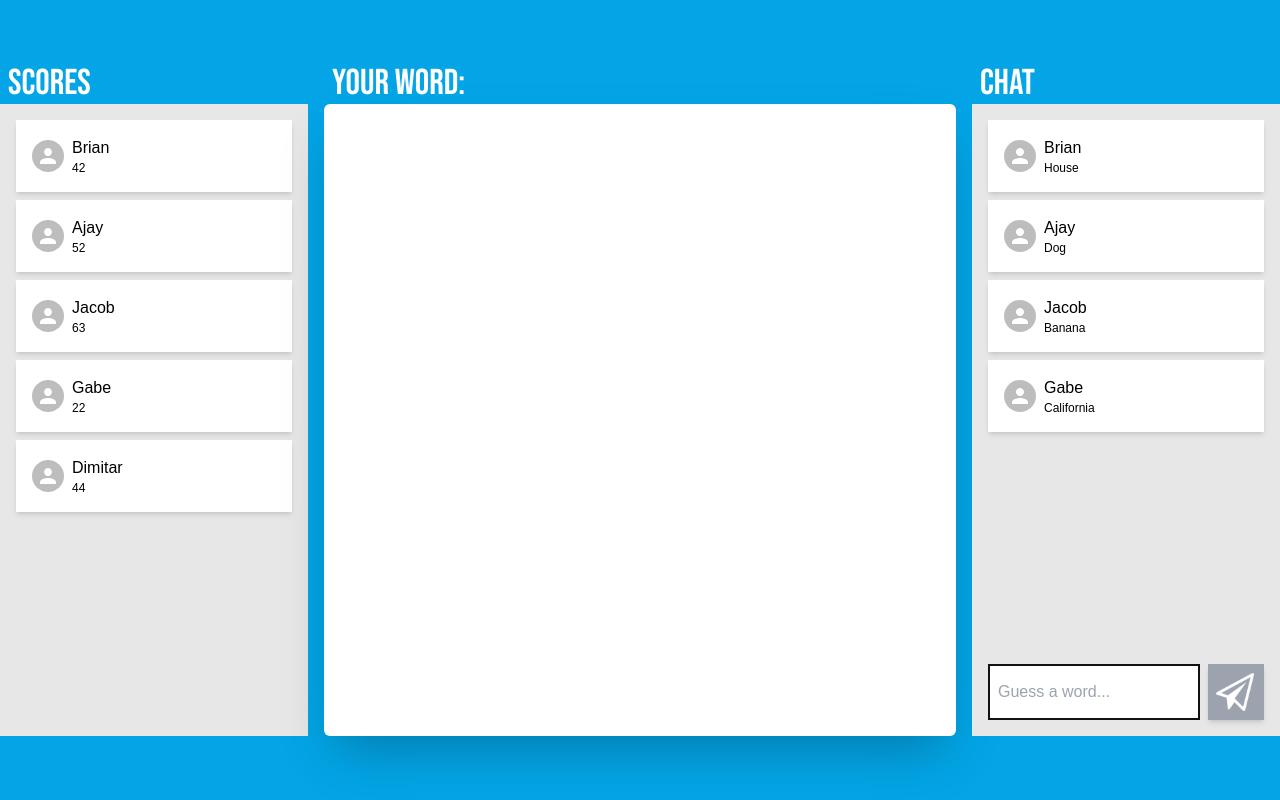
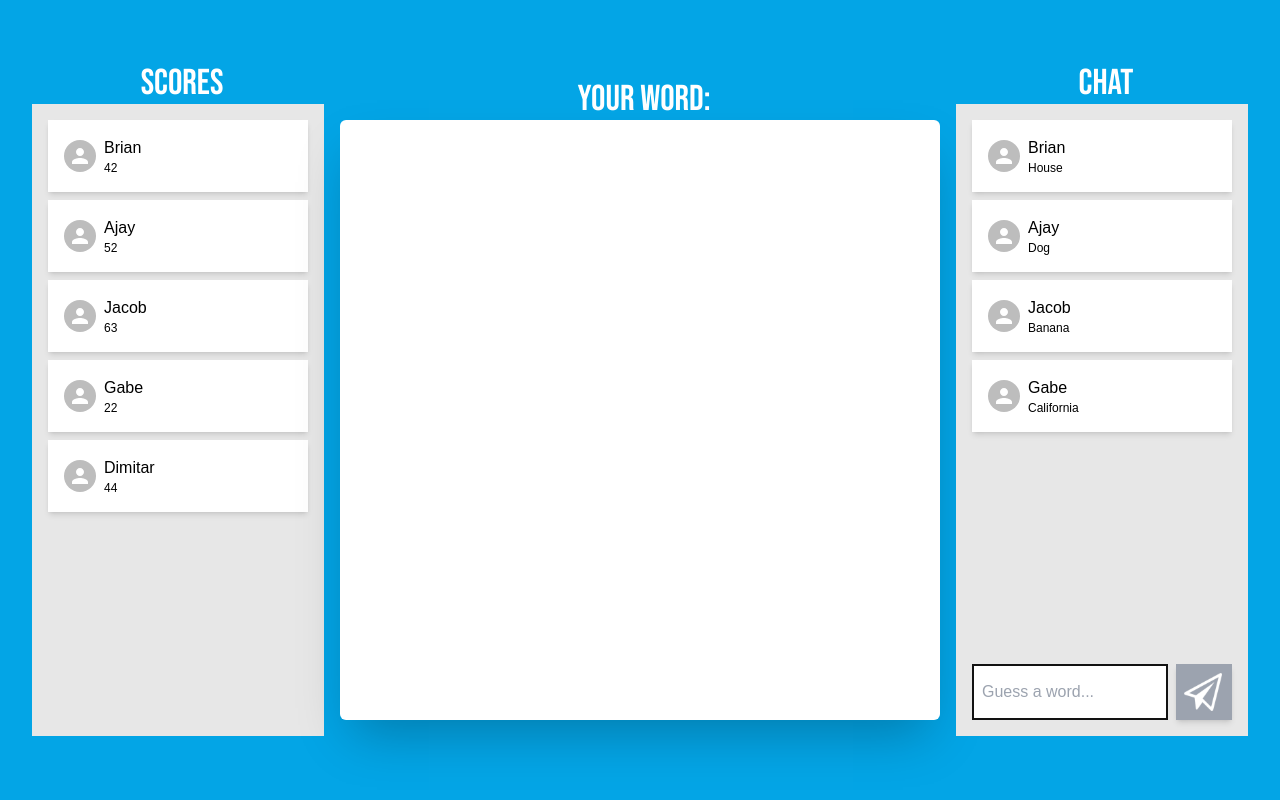
Before and after one commit to dimitar-j/SketchRoyale, a React (Vite) app in the folder frontend/: page /game/1 in a window 1280 px wide. Built offline with nearby package versions, Linux system fonts and the light colour scheme; a web font is replaced by a local one; what @syncedstore/core, y-webrtc would draw is missing.

Commit message:
added drawing

```diff
--- a/frontend/src/components/Chat.tsx
+++ b/frontend/src/components/Chat.tsx
@@ -27,7 +27,9 @@ function Chat() {
   };
   return (
     <div className="flex flex-col col-span-1">
-      <div className="font-display text-white text-4xl pl-2">Chat</div>
+      <div className="font-display text-white text-4xl pl-2 w-full text-center">
+        Chat
+      </div>
       <div className="bg-[#e7e7e7] h-full p-4 flex flex-col w-full justify-between">
         <div className="flex flex-col gap-2">
           {EXAMPLE_CHATS.map((c, index) => (
--- a/frontend/src/components/Scores.tsx
+++ b/frontend/src/components/Scores.tsx
@@ -26,7 +26,9 @@ function Scores() {
   ];
   return (
     <div className="flex flex-col col-span-1">
-      <div className="font-display text-white text-4xl pl-2">scores</div>
+      <div className="font-display text-white text-4xl pl-2 w-full text-center">
+        scores
+      </div>
       <div className="bg-[#e7e7e7] h-full p-4 flex flex-col gap-2">
         {EXAMPLE_SCORES.map((s, index) => (
           <ScoreCard key={index} name={s.name} score={s.score}></ScoreCard>
--- a/frontend/src/components/SketchBox.tsx
+++ b/frontend/src/components/SketchBox.tsx
@@ -1,10 +1,74 @@
-import React from "react";
+import React, { useState, useRef } from "react";
+import { createRoot } from "react-dom/client";
+import { Stage, Layer, Line, Text } from "react-konva";
 
 function SketchBox() {
+  const [tool, setTool] = useState<string>("pen");
+  const [lines, setLines] = useState<Array<{ tool: string; points: number[] }>>(
+    []
+  );
+  const isDrawing = useRef<boolean>(false);
+  const parentRef = useRef<HTMLDivElement>(null);
+
+  const handleMouseDown = (e: any) => {
+    isDrawing.current = true;
+    const pos = e.target.getStage().getPointerPosition();
+    setLines([...lines, { tool, points: [pos.x, pos.y] }]);
+  };
+
+  const handleMouseMove = (e: any) => {
+    // no drawing - skipping
+    if (!isDrawing.current) {
+      return;
+    }
+    const stage = e.target.getStage();
+    const point = stage.getPointerPosition();
+    let lastLine = lines[lines.length - 1];
+    // add point
+    lastLine.points = lastLine.points.concat([point.x, point.y]);
+
+    // replace last
+    lines.splice(lines.length - 1, 1, lastLine);
+    setLines([...lines]);
+  };
+
+  const handleMouseUp = () => {
+    isDrawing.current = false;
+    console.log(lines);
+  };
+
   return (
-    <div className="flex flex-col col-span-2">
+    <div className="flex flex-col col-span-2 justify-center items-center">
       <div className="font-display text-white text-4xl pl-2">Your Word: </div>
-      <div className="rounded-md bg-white h-full w-full shadow-2xl"></div>
+      <div
+        ref={parentRef}
+        className="rounded-md bg-white h-[600px] w-[600px] shadow-2xl"
+      >
+        <Stage
+          width={600}
+          height={600}
+          onMouseDown={handleMouseDown}
+          onMouseMove={handleMouseMove}
+          onMouseUp={handleMouseUp}
+        >
+          <Layer>
+            {lines.map((line, i) => (
+              <Line
+                key={i}
+                points={line.points}
+                stroke="#FE5A43"
+                strokeWidth={5}
+                tension={0.5}
+                lineCap="round"
+                lineJoin="round"
+                globalCompositeOperation={
+                  line.tool === "eraser" ? "destination-out" : "source-over"
+                }
+              />
+            ))}
+          </Layer>
+        </Stage>
+      </div>
     </div>
   );
 }
--- a/frontend/src/pages/Game.tsx
+++ b/frontend/src/pages/Game.tsx
@@ -7,7 +7,7 @@ import SketchBox from "../components/SketchBox";
 
 function Game() {
   return (
-    <div className="bg-blue w-[100vw] h-[100vh] py-16 grid grid-cols-4 gap-4 relative">
+    <div className="bg-blue w-[100vw] h-[100vh] py-16 px-8 grid grid-cols-4 gap-4 relative">
       <Scores></Scores>
       <SketchBox></SketchBox>
       <Chat></Chat>
--- /dev/null
+++ b/package.json
@@ -0,0 +1,5 @@
+{
+  "dependencies": {
+    "react-konva": "^18.2.5"
+  }
+}
```
Also changed, not shown: 1 other file (tests, documents, lock files or other folders).
